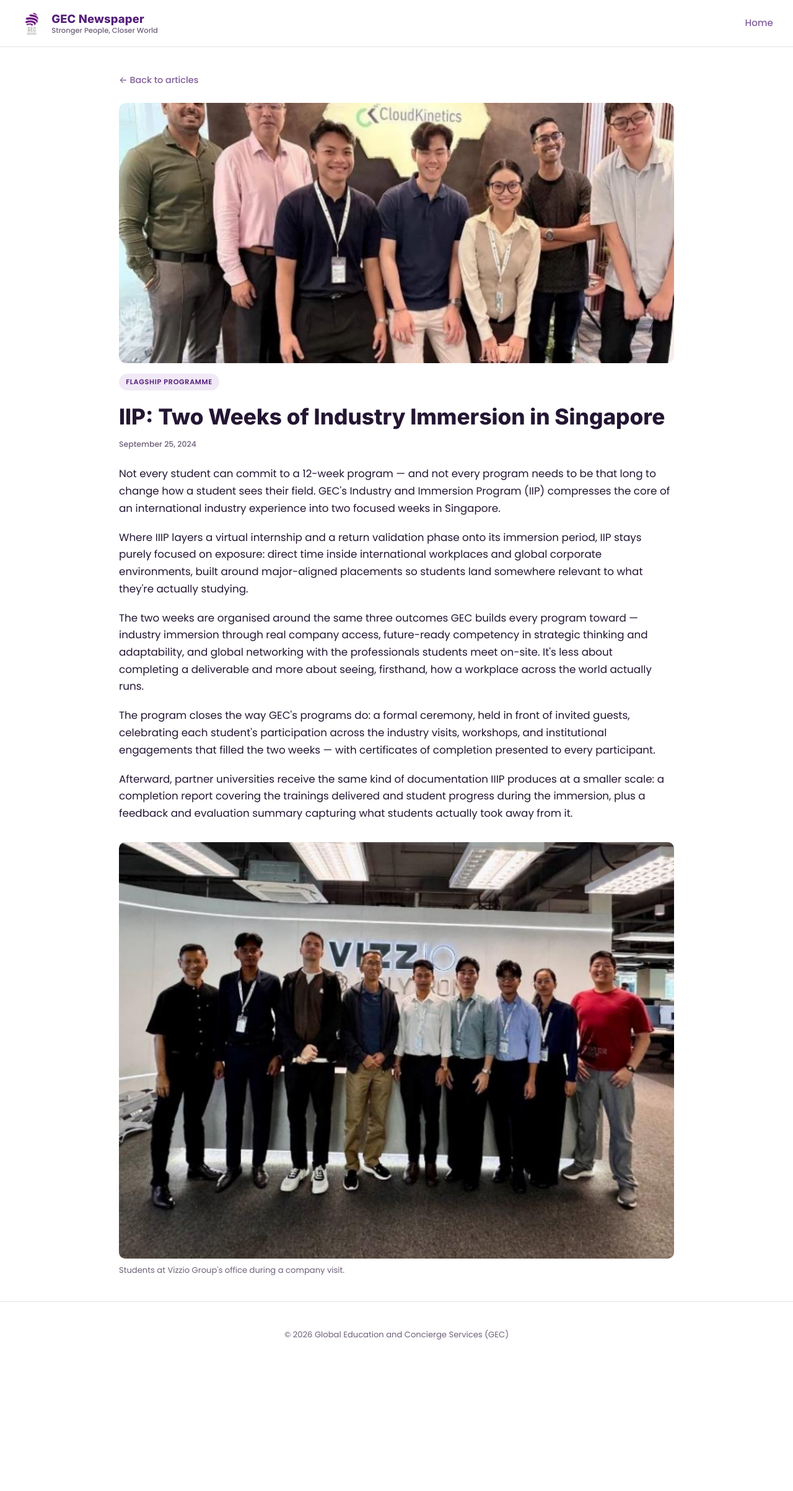
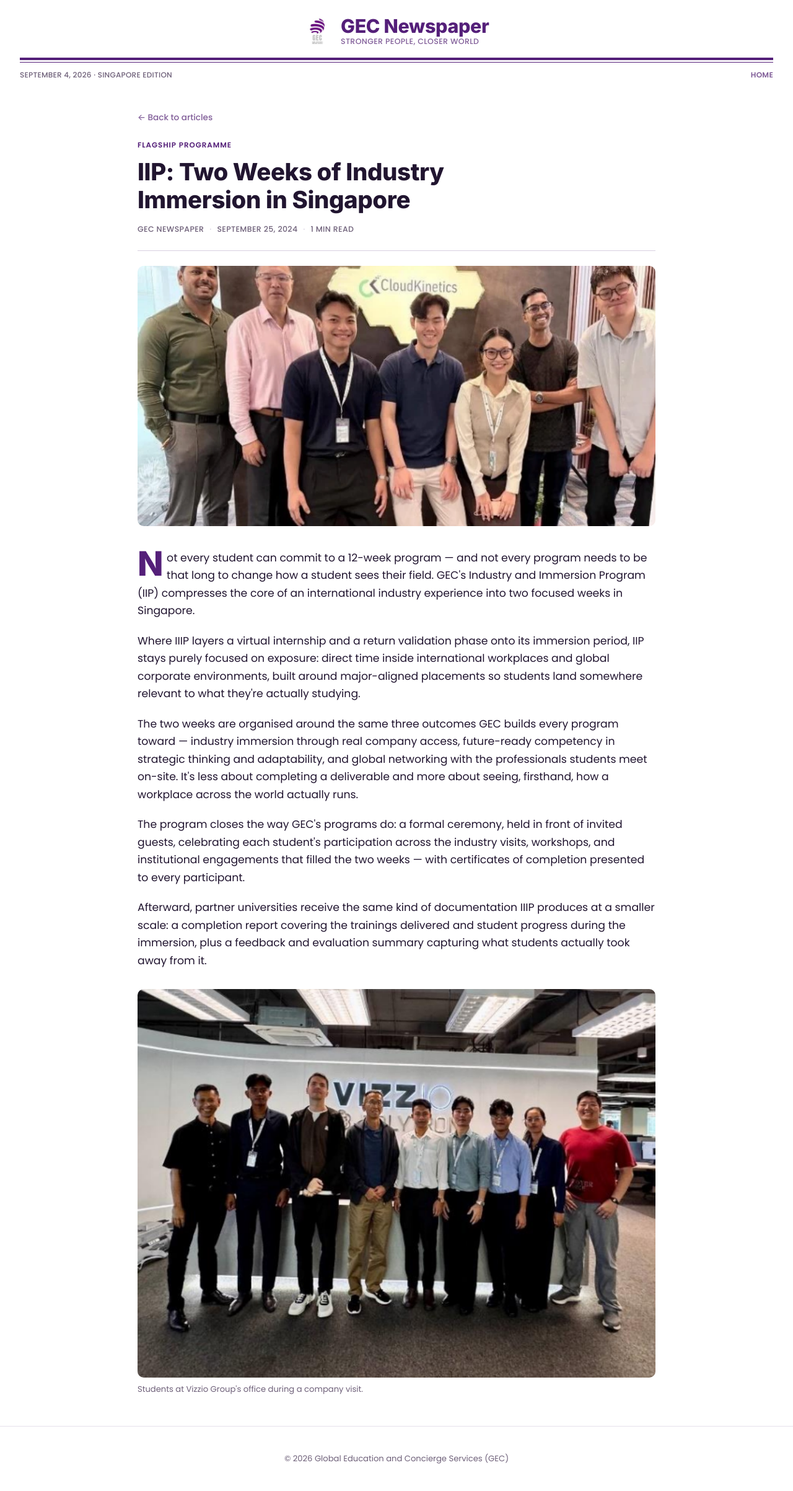
Before and after one commit to amracham/Article-Page, a Node server app: page /article/iip-two-week-immersion in a window 1280 px wide. Shown: the whole page at 62% size. Before the commit the page ends 2162 px from the top, so only its background shows below. Run offline with Node 20, Linux system fonts and the light colour scheme.

Commit message:
Give the site a newspaper-style layout, still on-brand
- Masthead: centered logo/wordmark/tagline, a thick-thin nameplate
  rule, and a dateline bar (date + edition + Home link)
- Home page: a lead story up top (largest, most recent article) and
  a "More From GEC" briefs section below, laid out in real
  newspaper columns with a CSS column-rule divider
- Article page: eyebrow + byline row (publication, date, read time)
  above a thick rule, and a drop cap on the opening paragraph
- All typography and color stays within the brand guide (Inter
  headings, Poppins body, GEC purple/lavender palette)

Co-Authored-By: Claude Sonnet 5 <noreply@anthropic.com>
Claude-Session: https://claude.ai/code/session_01QCR12MPLswWMuqE6XYMMYi

```diff
--- a/public/css/style.css
+++ b/public/css/style.css
@@ -7,9 +7,10 @@
 
   --bg: var(--white);
   --surface: #FBFAFC;
-  --ink: #241633;
+  --ink: #211530;
   --muted: #6E6079;
   --border: #E6E0EB;
+  --rule: #D8D0E0;
   --tag-bg: #F1E9F6;
 }
 
@@ -23,159 +24,283 @@ body {
   line-height: 1.65;
 }
 
-h1, h2, .logo-mark {
+h1, h2, .masthead-wordmark {
   font-family: 'Inter', -apple-system, sans-serif;
 }
 
 a { color: inherit; text-decoration: none; }
 
-.site-header {
-  display: flex;
-  align-items: center;
-  justify-content: space-between;
-  padding: 1.1rem 2rem;
-  border-bottom: 1px solid var(--border);
+/* ---- masthead ---- */
+
+.masthead {
+  padding: 1.5rem 2rem 0;
   background: var(--white);
   position: sticky;
   top: 0;
   z-index: 10;
 }
 
-.logo {
+.masthead-brand {
   display: flex;
   align-items: center;
-  gap: 0.7rem;
+  justify-content: center;
+  gap: 0.85rem;
+  text-align: center;
+  padding-bottom: 1.1rem;
 }
 
-.logo-mark {
-  width: 40px;
-  height: 40px;
+.masthead-logo {
+  width: 46px;
+  height: 46px;
   object-fit: contain;
   flex-shrink: 0;
 }
 
-.logo-text {
+.masthead-titles {
   display: flex;
   flex-direction: column;
-  line-height: 1.25;
+  align-items: flex-start;
+  line-height: 1.2;
 }
 
-.logo-name {
-  font-family: 'Inter', sans-serif;
+.masthead-wordmark {
   font-weight: 800;
-  font-size: 1.15rem;
-  letter-spacing: 0.01em;
+  font-size: 1.9rem;
+  letter-spacing: -0.01em;
   color: var(--purple);
 }
 
-.logo-tagline {
-  font-family: 'Poppins', sans-serif;
-  font-size: 0.72rem;
+.masthead-tagline {
+  font-size: 0.78rem;
   font-weight: 500;
-  color: var(--muted);
-  display: none;
+  letter-spacing: 0.03em;
+  color: var(--purple-accent);
+  text-transform: uppercase;
 }
 
-@media (min-width: 640px) {
-  .logo-tagline { display: inline; }
+.masthead-rule .rule-thick {
+  border-top: 4px solid var(--purple);
 }
 
-.site-header nav a {
-  margin-left: 1.5rem;
-  font-size: 0.95rem;
+.masthead-rule .rule-thin {
+  border-top: 1px solid var(--purple);
+  margin-top: 3px;
+}
+
+.dateline {
+  display: flex;
+  align-items: center;
+  justify-content: space-between;
+  padding: 0.6rem 0;
+  font-size: 0.75rem;
   font-weight: 500;
+  letter-spacing: 0.02em;
+  color: var(--muted);
+  text-transform: uppercase;
+}
+
+.dateline nav a {
   color: var(--purple-accent);
+  font-weight: 600;
   transition: color 0.15s ease;
 }
 
-.site-header nav a:hover { color: var(--purple); }
+.dateline nav a:hover { color: var(--purple); }
+
+/* ---- layout ---- */
 
 .container {
-  max-width: 960px;
+  max-width: 900px;
   margin: 0 auto;
-  padding: 2.5rem 2rem;
-  min-height: 70vh;
+  padding: 2.25rem 2rem 3rem;
+  min-height: 60vh;
 }
 
-.page-heading {
-  font-size: 2.1rem;
-  font-weight: 800;
-  letter-spacing: -0.01em;
-  margin: 0 0 0.4rem;
-  color: var(--ink);
+.eyebrow {
+  font-size: 0.74rem;
+  font-weight: 700;
+  letter-spacing: 0.08em;
+  text-transform: uppercase;
+  color: var(--purple);
+  margin: 0 0 0.6rem;
 }
 
-.page-subheading {
-  margin: 0 0 1.75rem;
-  color: var(--muted);
-  font-size: 1rem;
+/* ---- lead story ---- */
+
+.lead-story {
+  border-bottom: 1px solid var(--rule);
+  padding-bottom: 2rem;
+  margin-bottom: 2.25rem;
 }
 
-.article-grid {
-  display: grid;
-  grid-template-columns: repeat(auto-fill, minmax(260px, 1fr));
-  gap: 1.5rem;
+.lead-thumb {
+  aspect-ratio: 21 / 9;
+  overflow: hidden;
+  border-radius: 10px;
+  background: var(--tag-bg);
+  margin-bottom: 1.1rem;
 }
 
-.article-card {
-  background: var(--surface);
-  border: 1px solid var(--border);
-  border-radius: 12px;
-  overflow: hidden;
-  display: flex;
-  flex-direction: column;
-  transition: transform 0.15s ease, box-shadow 0.15s ease, border-color 0.15s ease;
-}
+.lead-thumb img { width: 100%; height: 100%; object-fit: cover; display: block; }
 
-.article-card:hover {
-  transform: translateY(-3px);
-  border-color: var(--lavender);
-  box-shadow: 0 10px 24px rgba(84, 31, 121, 0.12);
-}
-
-.thumb { aspect-ratio: 16 / 9; overflow: hidden; background: var(--tag-bg); }
-.thumb img { width: 100%; height: 100%; object-fit: cover; display: block; }
 .thumb-placeholder {
   width: 100%;
   height: 100%;
   background: linear-gradient(135deg, var(--purple) 0%, var(--purple-accent) 55%, var(--lavender) 100%);
 }
 
-.card-body { padding: 1.1rem 1.2rem 1.35rem; }
+.lead-title {
+  font-family: 'Inter', sans-serif;
+  font-weight: 800;
+  font-size: 2.35rem;
+  line-height: 1.15;
+  letter-spacing: -0.01em;
+  margin: 0 0 0.75rem;
+  color: var(--ink);
+  text-wrap: balance;
+  transition: color 0.15s ease;
+}
+
+.lead-link:hover .lead-title { color: var(--purple); }
+
+.lead-excerpt {
+  font-size: 1.05rem;
+  color: var(--muted);
+  max-width: 62ch;
+  margin: 0 0 0.75rem;
+}
+
+/* ---- section label ---- */
+
+.section-label {
+  display: flex;
+  align-items: center;
+  gap: 0.85rem;
+  margin-bottom: 1.35rem;
+}
+
+.section-label span {
+  font-size: 0.78rem;
+  font-weight: 700;
+  letter-spacing: 0.08em;
+  text-transform: uppercase;
+  color: var(--purple);
+  white-space: nowrap;
+}
+
+.section-label::after {
+  content: "";
+  flex: 1;
+  border-top: 1px solid var(--rule);
+}
+
+/* ---- briefs ---- */
+
+.brief-list {
+  column-count: 2;
+  column-gap: 2.5rem;
+  column-rule: 1px solid var(--rule);
+}
+
+.brief {
+  display: block;
+  break-inside: avoid;
+  margin-bottom: 1.75rem;
+}
+
+.brief-thumb {
+  aspect-ratio: 16 / 9;
+  overflow: hidden;
+  border-radius: 8px;
+  background: var(--tag-bg);
+  margin-bottom: 0.75rem;
+}
+
+.brief-thumb img { width: 100%; height: 100%; object-fit: cover; display: block; }
+
+.brief-body h2 {
+  font-size: 1.05rem;
+  font-weight: 700;
+  margin: 0 0 0.45rem;
+  line-height: 1.35;
+  transition: color 0.15s ease;
+}
+
+.brief:hover .brief-body h2 { color: var(--purple); }
 
 .tag {
   display: inline-block;
-  font-size: 0.7rem;
+  font-size: 0.68rem;
   font-weight: 600;
   letter-spacing: 0.06em;
   text-transform: uppercase;
   color: var(--purple);
   background: var(--tag-bg);
   border-radius: 999px;
-  padding: 0.28rem 0.7rem;
-  margin-bottom: 0.65rem;
+  padding: 0.26rem 0.65rem;
+  margin-bottom: 0.55rem;
 }
 
-.card-body h2 { font-size: 1.15rem; font-weight: 700; margin: 0 0 0.55rem; line-height: 1.35; }
-.excerpt { color: var(--muted); font-size: 0.92rem; margin: 0 0 0.85rem; }
-.date { color: var(--muted); font-size: 0.78rem; font-weight: 500; }
+.excerpt { color: var(--muted); font-size: 0.9rem; margin: 0 0 0.6rem; }
+.date { color: var(--muted); font-size: 0.76rem; font-weight: 500; }
+
+@media (max-width: 640px) {
+  .brief-list { column-count: 1; }
+}
 
 .empty-state { text-align: center; padding: 4rem 1rem; color: var(--muted); }
 .empty-state a { color: var(--purple); font-weight: 600; }
 
+/* ---- article page ---- */
+
 .back-link {
   display: inline-block;
   margin-bottom: 1.5rem;
-  font-size: 0.9rem;
+  font-size: 0.85rem;
   font-weight: 500;
   color: var(--purple-accent);
 }
 .back-link:hover { color: var(--purple); }
 
-.article-full h1 { font-size: 2.2rem; font-weight: 800; line-height: 1.25; margin: 0.6rem 0 0.5rem; color: var(--ink); }
-.article-thumb { width: 100%; max-height: 420px; object-fit: cover; border-radius: 12px; margin-bottom: 0.5rem; }
-.article-content { margin-top: 1.5rem; font-size: 1.05rem; }
-.article-content p { margin: 0 0 1.2rem; white-space: pre-wrap; }
+.article-full h1 {
+  font-size: 2.4rem;
+  font-weight: 800;
+  line-height: 1.18;
+  letter-spacing: -0.01em;
+  margin: 0 0 0.9rem;
+  color: var(--ink);
+  text-wrap: balance;
+}
+
+.byline {
+  display: flex;
+  gap: 0.55rem;
+  align-items: center;
+  font-size: 0.78rem;
+  font-weight: 500;
+  letter-spacing: 0.03em;
+  text-transform: uppercase;
+  color: var(--muted);
+  padding-bottom: 1.5rem;
+  margin-bottom: 1.5rem;
+  border-bottom: 1px solid var(--rule);
+}
+
+.byline-dot { color: var(--rule); }
+
+.article-thumb { width: 100%; max-height: 420px; object-fit: cover; border-radius: 10px; margin-bottom: 1.75rem; }
+.article-content { font-size: 1.08rem; }
+.article-content p { margin: 0 0 1.25rem; white-space: pre-wrap; }
+
+.article-content p.drop-cap::first-letter {
+  font-family: 'Inter', sans-serif;
+  font-weight: 800;
+  font-size: 3.4rem;
+  line-height: 0.78;
+  float: left;
+  padding: 0.05em 0.1em 0 0;
+  color: var(--purple);
+}
 
 .gallery {
   display: grid;
--- a/server.js
+++ b/server.js
@@ -17,6 +17,8 @@ function excerpt(content, len = 140) {
 app.locals.excerpt = excerpt;
 app.locals.formatDate = (ts) =>
   new Date(ts).toLocaleDateString(undefined, { year: 'numeric', month: 'long', day: 'numeric' });
+app.locals.readTime = (content) =>
+  Math.max(1, Math.round(content.trim().split(/\s+/).length / 200)) + ' min read';
 
 app.get('/', (req, res) => {
   const articles = db.getAll();
--- a/views/article.ejs
+++ b/views/article.ejs
@@ -3,15 +3,21 @@
 
 <article class="article-full">
   <a class="back-link" href="/">&larr; Back to articles</a>
+  <% if (article.tag) { %><p class="eyebrow"><%= article.tag %></p><% } %>
+  <h1><%= article.title %></h1>
+  <div class="byline">
+    <span>GEC Newspaper</span>
+    <span class="byline-dot">&middot;</span>
+    <span><%= formatDate(article.createdAt) %></span>
+    <span class="byline-dot">&middot;</span>
+    <span><%= readTime(article.content) %></span>
+  </div>
   <% if (article.thumbnail) { %>
     <img class="article-thumb" src="<%= article.thumbnail %>" alt="<%= article.title %>" />
   <% } %>
-  <% if (article.tag) { %><span class="tag"><%= article.tag %></span><% } %>
-  <h1><%= article.title %></h1>
-  <p class="date"><%= formatDate(article.createdAt) %></p>
   <div class="article-content">
-    <% article.content.split(/\n\s*\n/).forEach(function(paragraph) { %>
-      <p><%= paragraph %></p>
+    <% article.content.split(/\n\s*\n/).forEach(function(paragraph, i) { %>
+      <p<% if (i === 0) { %> class="drop-cap"<% } %>><%= paragraph %></p>
     <% }); %>
   </div>
   <% if (article.gallery && article.gallery.length) { %>
--- a/views/partials/header.ejs
+++ b/views/partials/header.ejs
@@ -7,20 +7,25 @@
   <link rel="icon" href="/img/gec-logo.jpg" />
   <link rel="preconnect" href="https://fonts.googleapis.com" />
   <link rel="preconnect" href="https://fonts.gstatic.com" crossorigin />
-  <link href="https://fonts.googleapis.com/css2?family=Inter:wght@600;700;800&family=Poppins:wght@400;500;600&display=swap" rel="stylesheet" />
+  <link href="https://fonts.googleapis.com/css2?family=Inter:wght@600;700;800;900&family=Poppins:wght@400;500;600&display=swap" rel="stylesheet" />
   <link rel="stylesheet" href="/css/style.css" />
 </head>
 <body>
-  <header class="site-header">
-    <a class="logo" href="/">
-      <img class="logo-mark" src="/img/gec-logo.jpg" alt="GEC — Global Education & Concierge Services" />
-      <span class="logo-text">
-        <span class="logo-name">GEC Newspaper</span>
-        <span class="logo-tagline">Stronger People, Closer World</span>
+  <header class="masthead">
+    <a class="masthead-brand" href="/">
+      <img class="masthead-logo" src="/img/gec-logo.jpg" alt="GEC — Global Education & Concierge Services" />
+      <span class="masthead-titles">
+        <span class="masthead-wordmark">GEC Newspaper</span>
+        <span class="masthead-tagline">Stronger People, Closer World</span>
       </span>
     </a>
-    <nav>
-      <a href="/">Home</a>
-    </nav>
+    <div class="masthead-rule">
+      <div class="rule-thick"></div>
+      <div class="rule-thin"></div>
+    </div>
+    <div class="dateline">
+      <span class="dateline-date"><%= formatDate(Date.now()) %> &middot; Singapore Edition</span>
+      <nav><a href="/">Home</a></nav>
+    </div>
   </header>
   <main class="container">
```
Also changed, not shown: views/index.ejs (+28 -9 lines).
